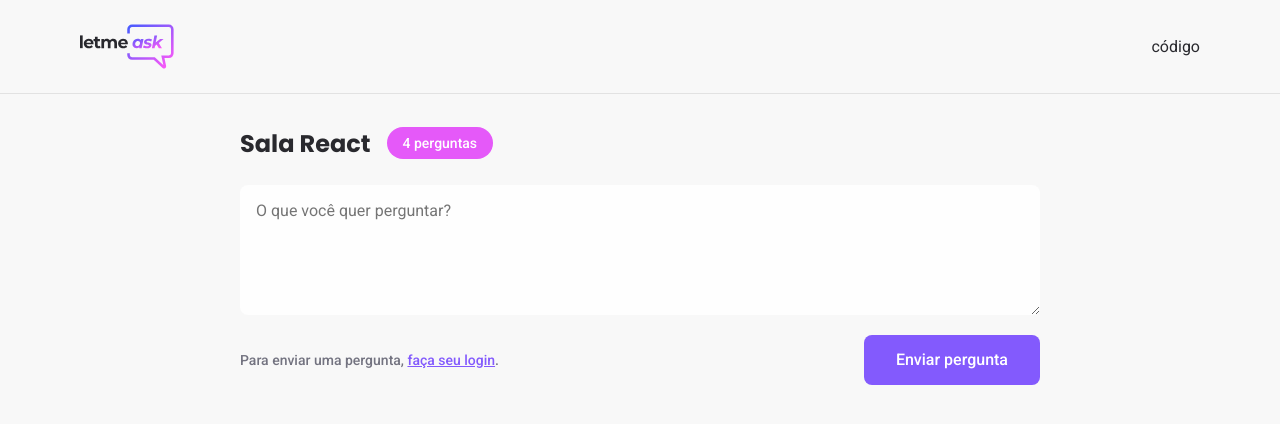
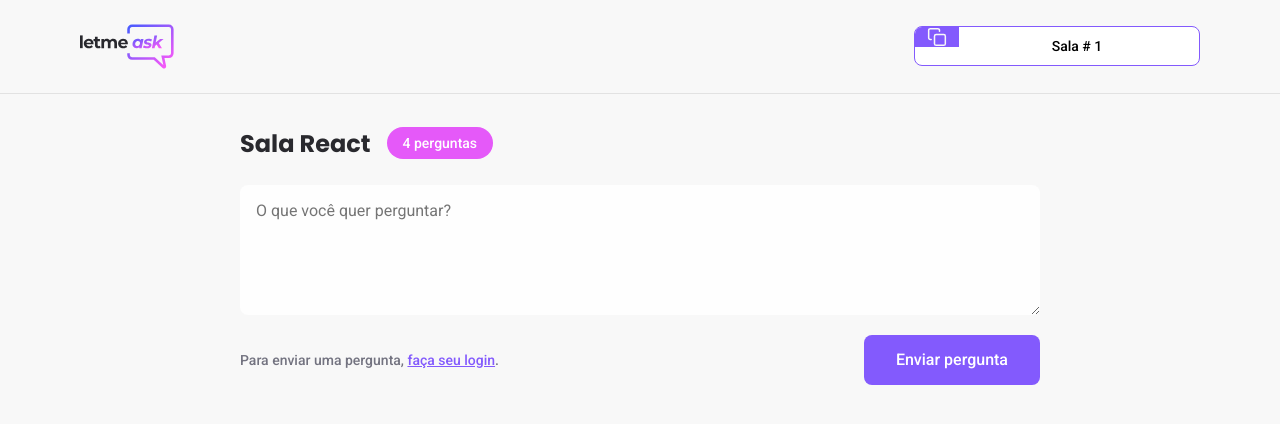
Before and after one commit to rodrigobunhak/letmeask, a React (Create React App) app: page /rooms/1 in a window 1280 px wide. Shown: the top 424 px of the page. Built offline with nearby package versions, Linux system fonts and the light colour scheme; no server answers.

Commit message:
add component code

```diff
--- /dev/null
+++ b/src/components/RoomCode.tsx
@@ -0,0 +1,21 @@
+import copyImg from '../assets/images/copy.svg';
+import '../styles/room-code.scss';
+
+type RoomCodeProps = {
+  code: string;
+}
+
+export function RoomCode(props: RoomCodeProps) {
+  function copyRoomCodeToClipboard() {
+    navigator.clipboard.writeText(props.code)
+  }
+
+  return(
+    <button className="room-code" onClick={copyRoomCodeToClipboard}>
+      <div>
+        <img src={copyImg} alt="Copy room code"/>
+      </div>
+        <span>Sala # {props.code}</span>
+    </button>
+  )
+}
--- a/src/pages/Room.tsx
+++ b/src/pages/Room.tsx
@@ -1,15 +1,24 @@
+import { useParams } from 'react-router-dom';
+
 import logoImg from '../assets/images/logo.svg';
 import { Button } from '../components/Button';
+import { RoomCode } from '../components/RoomCode';
 
 import '../styles/room.scss';
 
+type RoomParams = {
+  id: string;
+}
+
 export function Room() {
+  const params = useParams<RoomParams>()
+
   return (
     <div id="page-room">
       <header>
         <div className="content">
           <img src={logoImg} alt="letmeask"/>
-          <div>código</div>
+          <RoomCode code={params.id}/>
 
         </div>
       </header>
--- /dev/null
+++ b/src/styles/room-code.scss
@@ -0,0 +1,29 @@
+.room-code {
+  height: 40px;
+  border-radius: 8px;
+  overflow: hidden;
+
+  background: #fff;
+  border: 1px solid #835afd;
+  cursor: pointer;
+
+  display: flex;
+
+  div {
+    background: #835afd;
+    padding: 0 12px;
+    display: flex;
+    justify-content: center;
+    align-items: center;
+  }
+
+  span {
+    display: block;
+    align-self: center;
+    flex: 1;
+    padding: 0 16px 0 12px;
+    width: 240px;
+    font-size: 14px;
+    font-weight: 500;
+  }
+}
```
